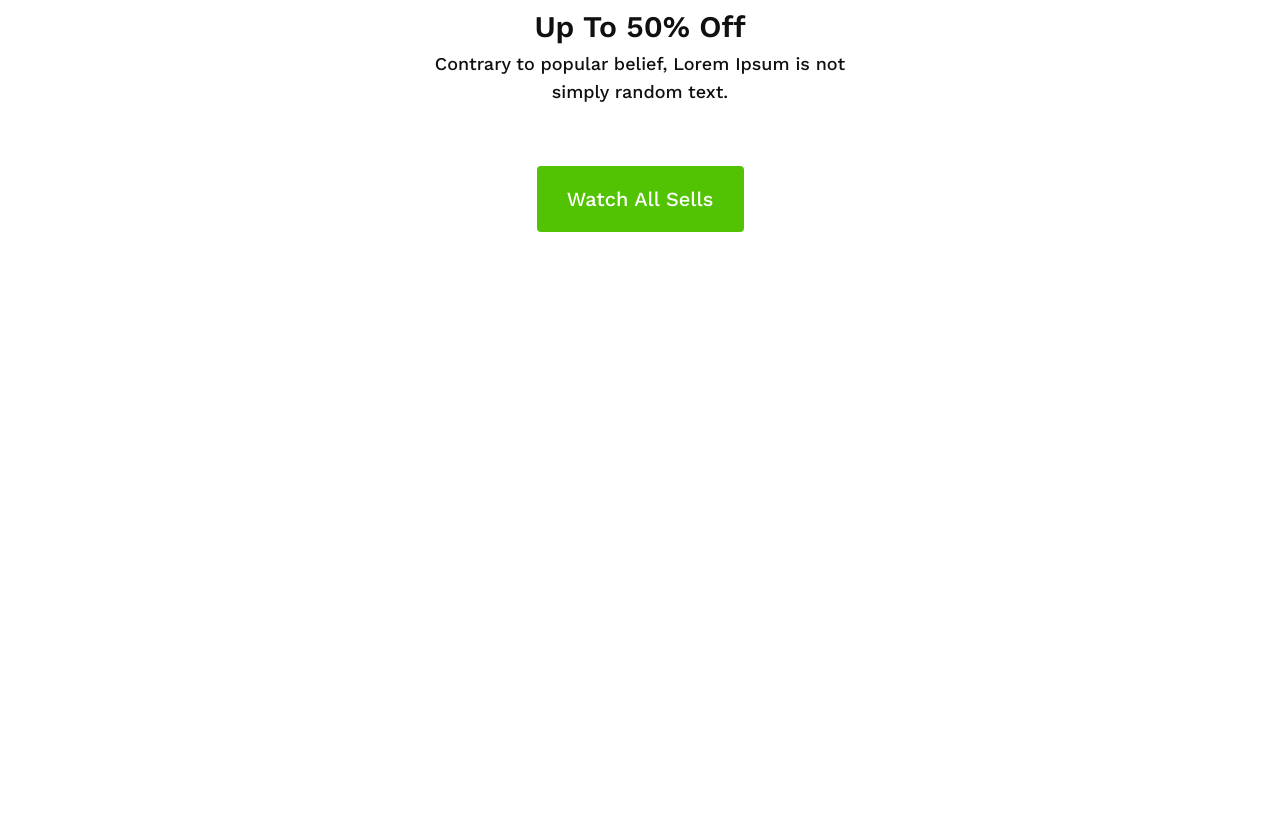
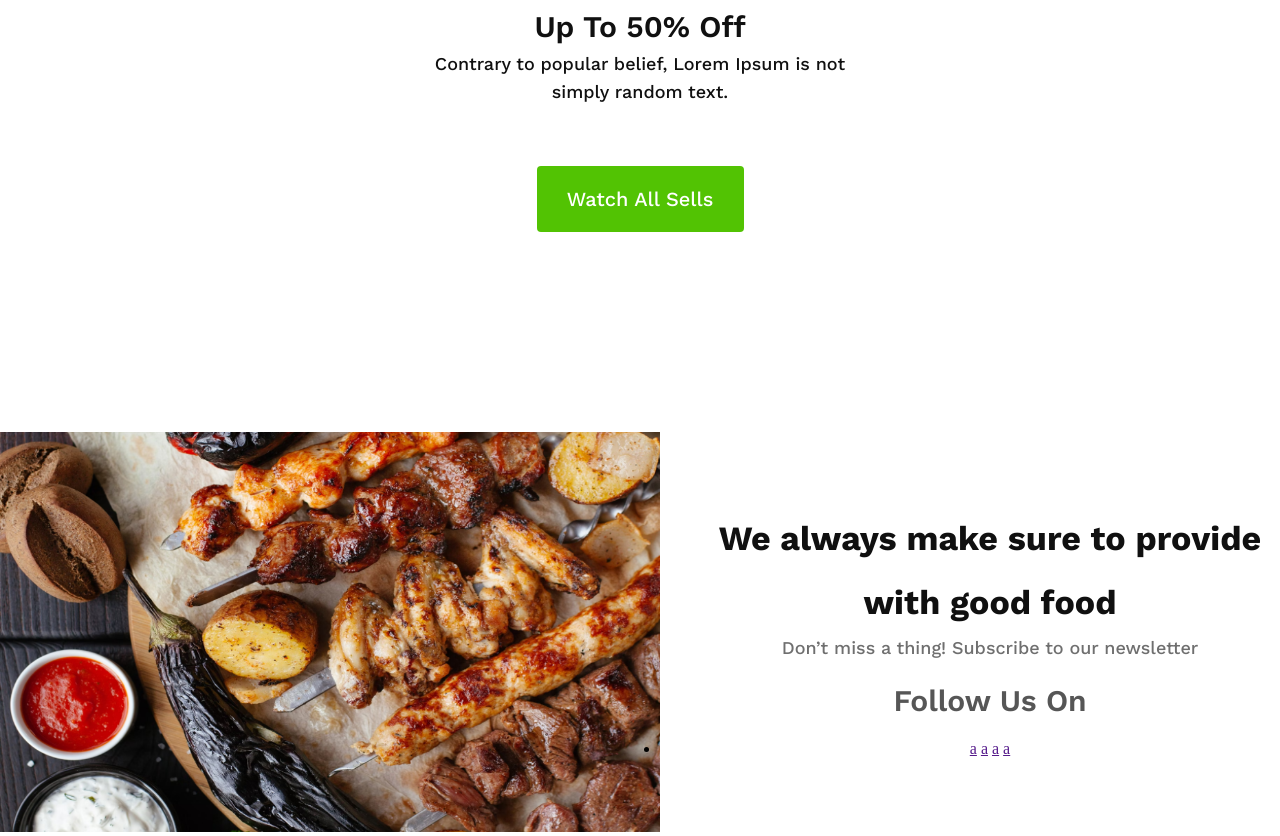
Before and after one commit to devtafsirulhasan/good-food-online, a plain HTML site: page index.html in a window 1280 px wide. Shown: the part 2446-3282 px from the top of the page. Before the commit the page ends 2878 px from the top, so only its background shows below. Drawn offline with nearby package versions, Linux system fonts and the light colour scheme.

Commit message:
about us commit"

```diff
--- a/index.html
+++ b/index.html
@@ -61,6 +61,26 @@
         </div>
     </div>
 </section>
+<!-- Start About Part  -->
+<section>
+    <div class="about-us-box">
+        <div class="about-box">
+            <img src="/assets/foods.png" alt="">
+        </div>
+        <div class="about-box-1">
+            <h1>We always make sure to provide <br> with good food</h1>
+            <p>Don’t miss a thing! Subscribe to our newsletter</p>
+            <h3>Follow Us On</h3>
+            <ul>
+                <li>
+                    <a href="">a</a>
+                    <a href="">a</a>
+                    <a href="">a</a>
+                    <a href="">a</a>
+                </li>
+            </ul>
+        </div>
+    </div>
+</section>
 </body>
-
 </html>
--- a/style/style.css
+++ b/style/style.css
@@ -109,12 +109,14 @@
     text-align: center;
     margin-top: 16px;
 }
+
 .image {
     width: 424px;
     height: 283px;
 }
 
-.food-btn, .card-food-btn{
+.food-btn,
+.card-food-btn {
     color: rgb(16, 16, 16);
     font-family: Work Sans;
     font-size: 24px;
@@ -130,7 +132,8 @@
     display: block;
 }
 
-.discount, .card-discount{
+.discount,
+.card-discount {
     color: rgb(16, 16, 16);
     font-family: Work Sans;
     font-size: 30px;
@@ -140,7 +143,8 @@
     text-align: center;
 }
 
-.food-description, .card-food-description{
+.food-description,
+.card-food-description {
     color: rgb(16, 16, 16);
     font-family: Work Sans;
     font-size: 18px;
@@ -167,12 +171,70 @@
     margin: 0 auto;
     display: block;
 }
+
 /* Start card section */
-.card-main{
-    padding:200px 0;
+.card-main {
+    padding: 200px 0;
 }
-.card-parent{
-    margin:0 auto;
+
+.card-parent {
+    margin: 0 auto;
     width: 424px;
-    text-align:center;
+    text-align: center;
 }
+
+/* Start about part  */
+.about-us-box {
+    width: 1320px;
+    display: flex;
+    justify-content: space-between;
+    margin: 0 auto;
+    align-content: center;
+    background-color: rgb(255, 255, 255);
+}
+
+.about-box {
+    width: 660px;
+    height: 400px;
+}
+
+.about-box img {
+    width: 100%;
+    height: 100%;
+}
+
+.about-box-1{
+    text-align: center;
+    align-content: center;
+}
+
+.about-box-1 h1 {
+    color: rgb(16, 16, 16);
+    font-family: Work Sans;
+    font-size: 34px;
+    font-weight: 700;
+    line-height: 64px;
+    width: 660px;
+}
+
+.about-box-1 p {
+    color: rgb(16, 16, 16);
+    font-family: Work Sans;
+    font-size: 18px;
+    font-weight: 500;
+    line-height: 28px;
+    opacity: 0.6;
+
+}
+
+.about-box-1 h3 {
+    color: rgb(16, 16, 16);
+    font-family: Work Sans;
+    font-size: 30px;
+    font-weight: 600;
+    line-height: 38px;
+    text-align: center;
+    margin:20px;
+    opacity: 0.7;
+
+}
```
